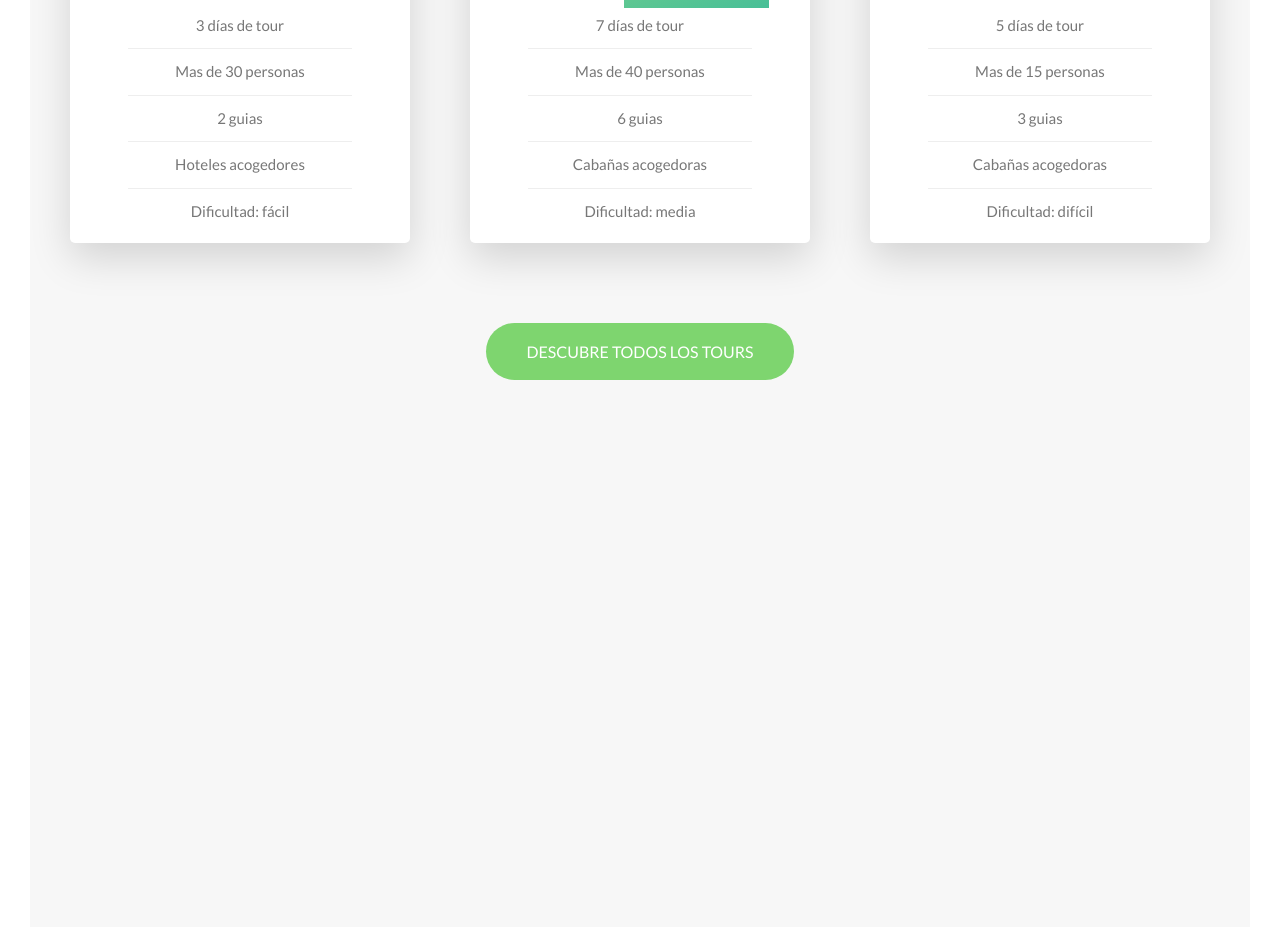
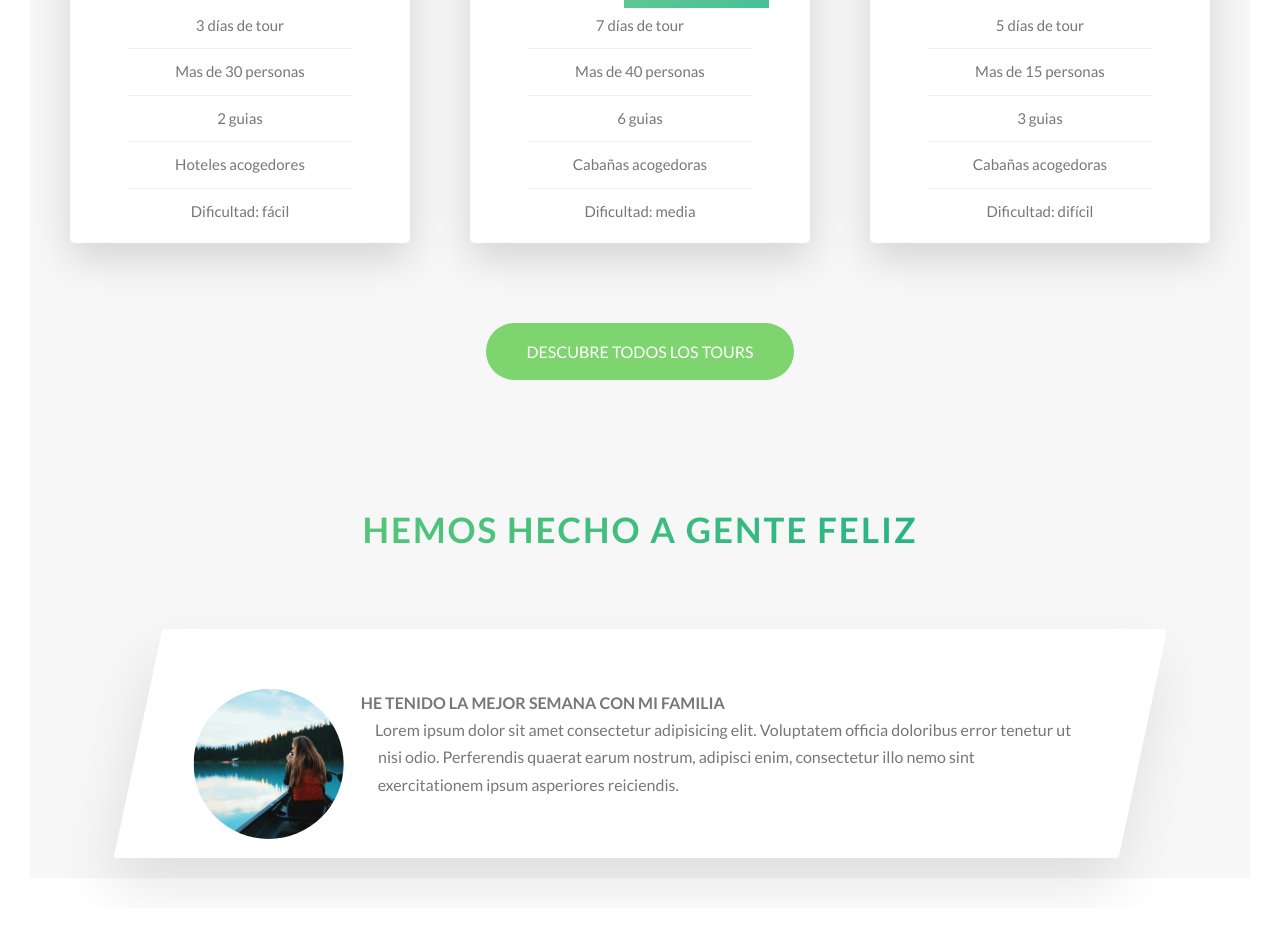
Before and after one commit to alextello/Tours, a website: page index.html in a window 1280 px wide. Shown: the part 2796-3723 px from the top of the page. Drawn offline with Linux system fonts and the light colour scheme.

Commit message:
Diseño de testimonios

```diff
--- a/index.html
+++ b/index.html
@@ -198,6 +198,30 @@
 					<a href="#" class="btn btn-green">Descubre todos los tours</a>
 				</div>
 			</section>
+			<section class="section-stories">
+				<div class="u-center-text u-margin-bottom-big">
+					<h2 class="heading-secondary">
+						Hemos hecho a gente feliz
+					</h2>
+				</div>
+				<div class="row">
+					<div class="story">
+						<figure class="story__shape">
+							<img src="img/nat-8.jpg" alt="Person on a tour" class="story__img" />
+						</figure>
+						<div class="story__text">
+							<h3 class="heading-tertiary">
+								He tenido la mejor semana con mi familia
+							</h3>
+							<p>
+								Lorem ipsum dolor sit amet consectetur adipisicing elit. Voluptatem officia doloribus error tenetur ut nisi
+								odio. Perferendis quaerat earum nostrum, adipisci enim, consectetur illo nemo sint exercitationem ipsum
+								asperiores reiciendis.
+							</p>
+						</div>
+					</div>
+				</div>
+			</section>
 		</main>
 	</body>
 </html>
--- /dev/null
+++ b/sass/components/_story.scss
@@ -0,0 +1,30 @@
+.story {
+	width: 75%;
+	margin: 0 auto;
+	box-shadow: 0 3rem 6rem rgba(0, 0, 0, 0.1);
+	background-color: #fff;
+	border-radius: 3px;
+	padding: 6rem;
+	padding-left: 9rem;
+	font-size: $default-font-size;
+	transform: skewX(-12deg);
+
+	&__shape {
+		width: 15rem;
+		height: 15rem;
+		float: left;
+		-moz-shape-outside: circle(50% at 50% 50%);
+		-webkit-shape-outside: circle(50% at 50% 50%);
+		shape-outside: circle(50% at 50% 50%); // Sirve para que el texto abarque las orillas, adaptando la forma de un circulo
+		clip-path: circle(50% at 50% 50%);
+		transform: translateX(-3rem) skewX(12deg);
+	}
+
+	&__img {
+		height: 100%;
+	}
+
+	&__text {
+		transform: skewX(12deg);
+	}
+}
--- a/sass/main.scss
+++ b/sass/main.scss
@@ -20,3 +20,4 @@
 
 @import 'components/feature-box';
 @import 'components/card';
+@import 'components/story';
--- a/sass/pages/_home.scss
+++ b/sass/pages/_home.scss
@@ -19,6 +19,11 @@
 
 .section-tours {
 	background-color: $color-grey-light-1;
-	padding: 25rem 0 50rem 0;
+	padding: 25rem 0 3rem 0;
 	margin-top: -10rem;
 }
+
+.section-stories {
+	padding: 2rem 0;
+	background-color: $color-grey-light-1;
+}
```
Also changed, not shown: css/style.css.
